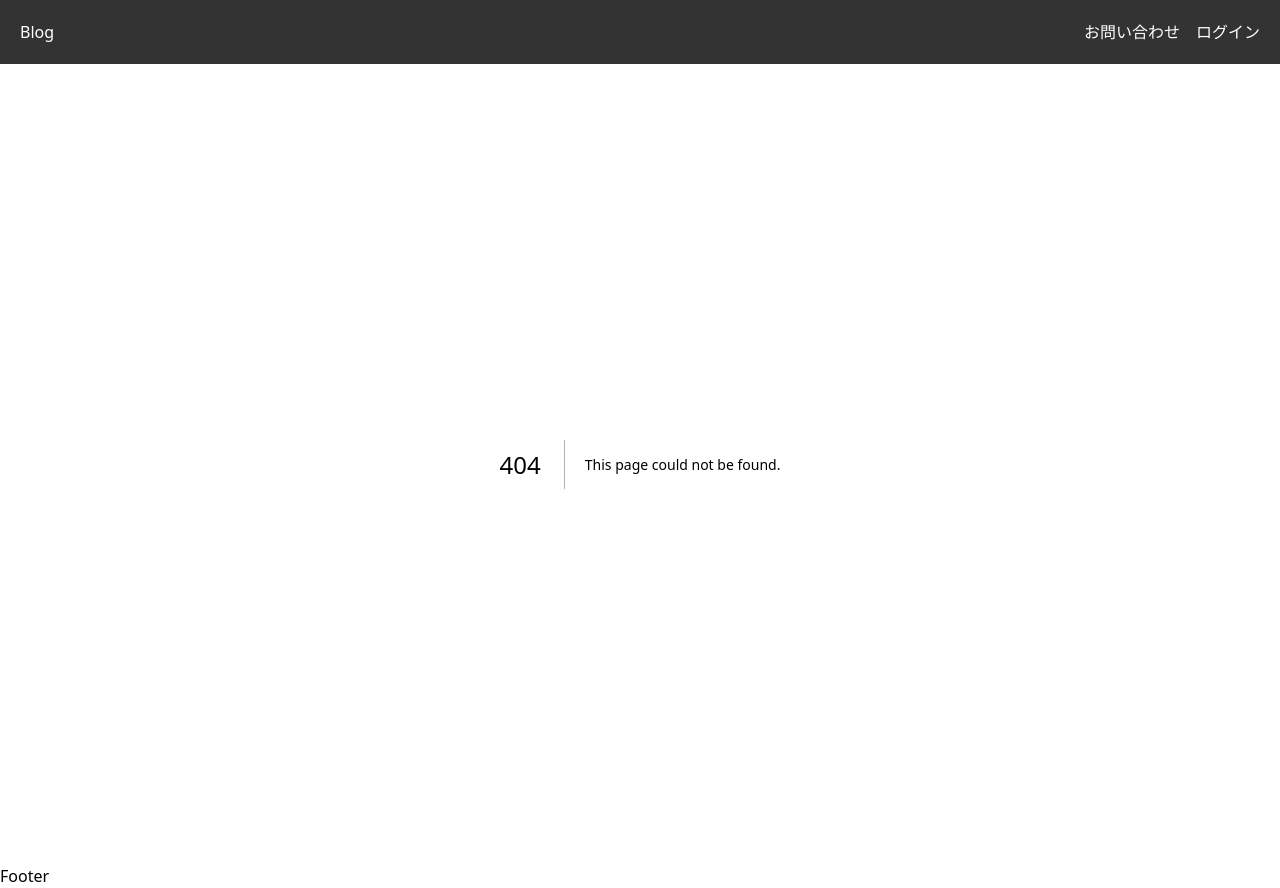
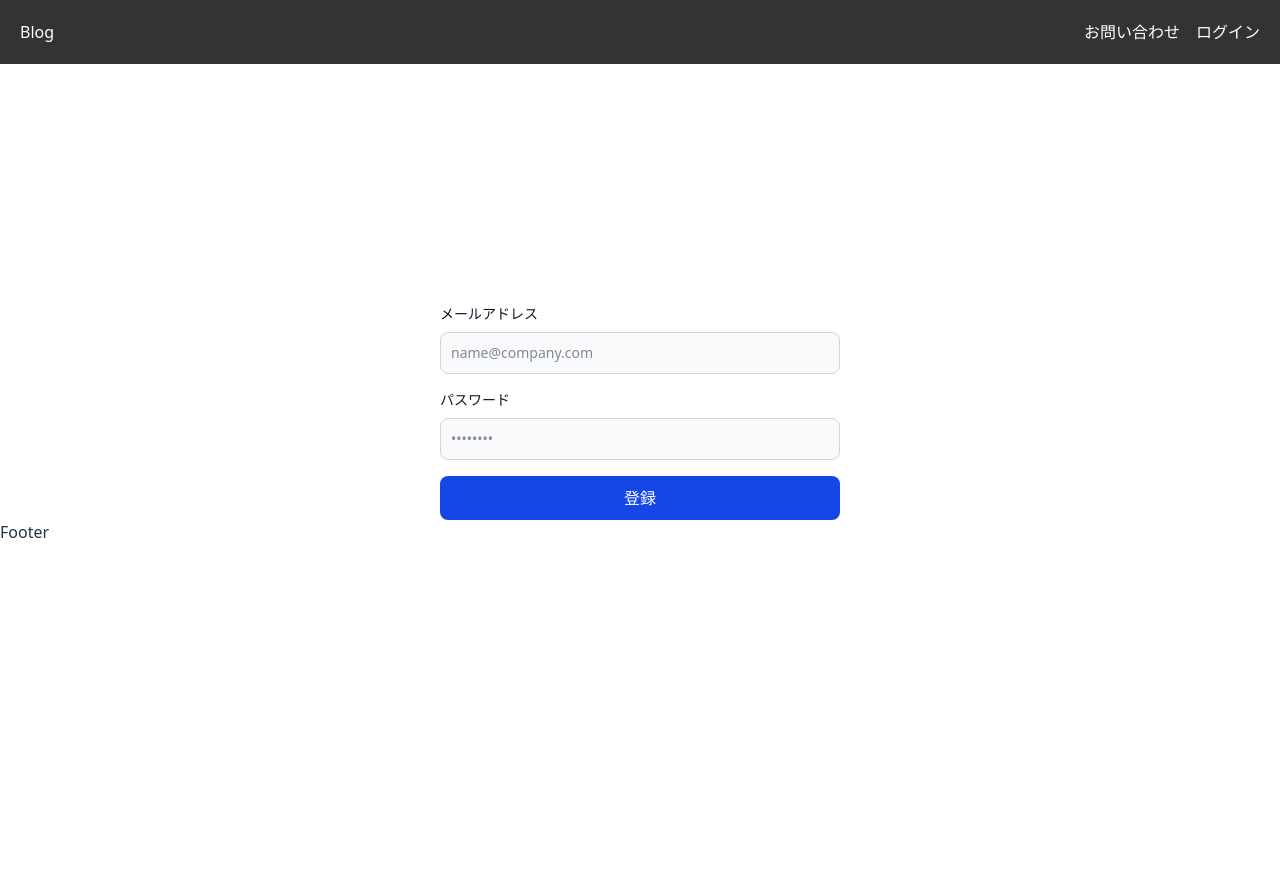
Before and after one commit to ta-1011/chapter-next, a Next.js app: page /sign_up in a window 1280 px wide. Before the commit this address had no page. After the commit the page ends 800 px from the top, so only its background shows below. Built offline with nearby package versions, Linux system fonts and the light colour scheme; no server answers.

Commit message:
✨ 登録画面の作成

```diff
--- /dev/null
+++ b/app/sign_up/page.tsx
@@ -0,0 +1,89 @@
+"use client";
+
+import { supabase } from "../_libs/supabase";
+import { useState } from "react";
+
+const Page = () => {
+  const [email, setEmail] = useState("");
+  const [password, setPassword] = useState("");
+  const [isSubmitting, setIsSubmitting] = useState(false);
+
+  const handleSubmit = async (e: React.FormEvent) => {
+    e.preventDefault();
+    setIsSubmitting(true);
+
+    const { error } = await supabase.auth.signUp({
+      email,
+      password,
+      options: {
+        emailRedirectTo: "http://localhost:3000/login",
+      },
+    });
+
+    if (error) {
+      alert("登録に失敗しました。");
+    } else {
+      setEmail("");
+      setPassword("");
+      alert("確認メールを送信しました。");
+    }
+    setIsSubmitting(false);
+  };
+
+  return (
+    <div className="flex justify-center pt-60">
+      <form onSubmit={handleSubmit} className="space-y-4 w-full max-w-100">
+        <div>
+          <label
+            htmlFor="email"
+            className="block mb-2 text-sm font-medium text-gray-900"
+          >
+            メールアドレス
+          </label>
+          <input
+            type="email"
+            name="email"
+            id="email"
+            className="bg-gray-50 border border-gray-300 text-gray-900 text-sm rounded-lg focus:ring-blue-500 focus:border-blue-500 block w-full p-2.5"
+            placeholder="name@company.com"
+            required
+            onChange={(e) => setEmail(e.target.value)}
+            value={email}
+            disabled={isSubmitting}
+          />
+        </div>
+        <div>
+          <label
+            htmlFor="password"
+            className="block mb-2 text-sm font-medium text-gray-900"
+          >
+            パスワード
+          </label>
+          <input
+            type="password"
+            name="password"
+            id="password"
+            placeholder="••••••••"
+            className="bg-gray-50 border border-gray-300 text-gray-900 text-sm rounded-lg focus:ring-blue-500 focus:border-blue-500 block w-full p-2.5"
+            required
+            onChange={(e) => setPassword(e.target.value)}
+            value={password}
+            disabled={isSubmitting}
+          />
+        </div>
+        <div>
+          {" "}
+          <button
+            type="submit"
+            className="w-full text-white bg-blue-700 hover:bg-blue-800 focus:ring-4 focus:outline-none focus:ring-blue-300 font-medium rounded-lg text-sm px-5 py-2.5 text-center"
+            disabled={isSubmitting}
+          >
+            登録
+          </button>
+        </div>
+      </form>
+    </div>
+  );
+};
+
+export default Page;
```
